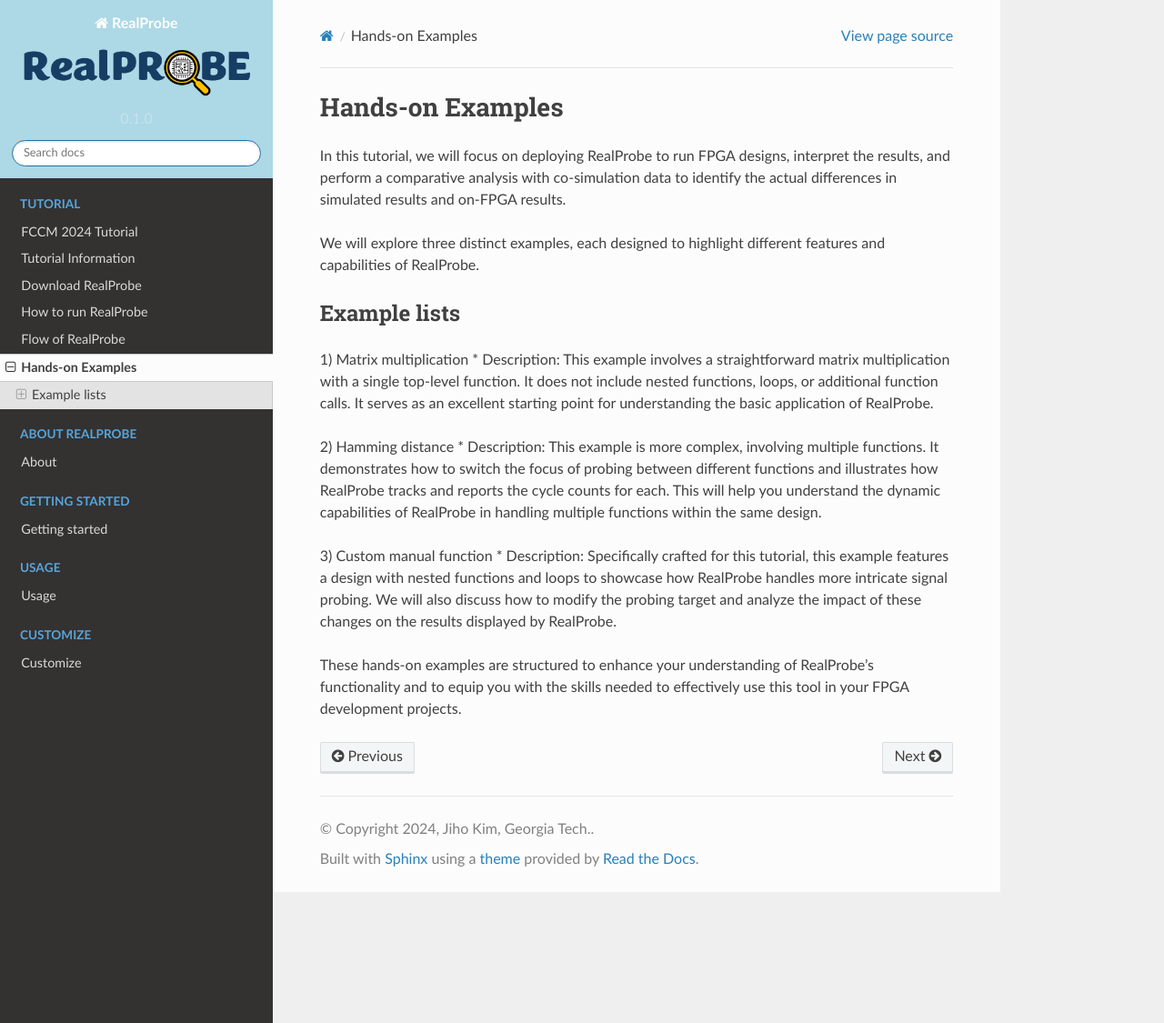
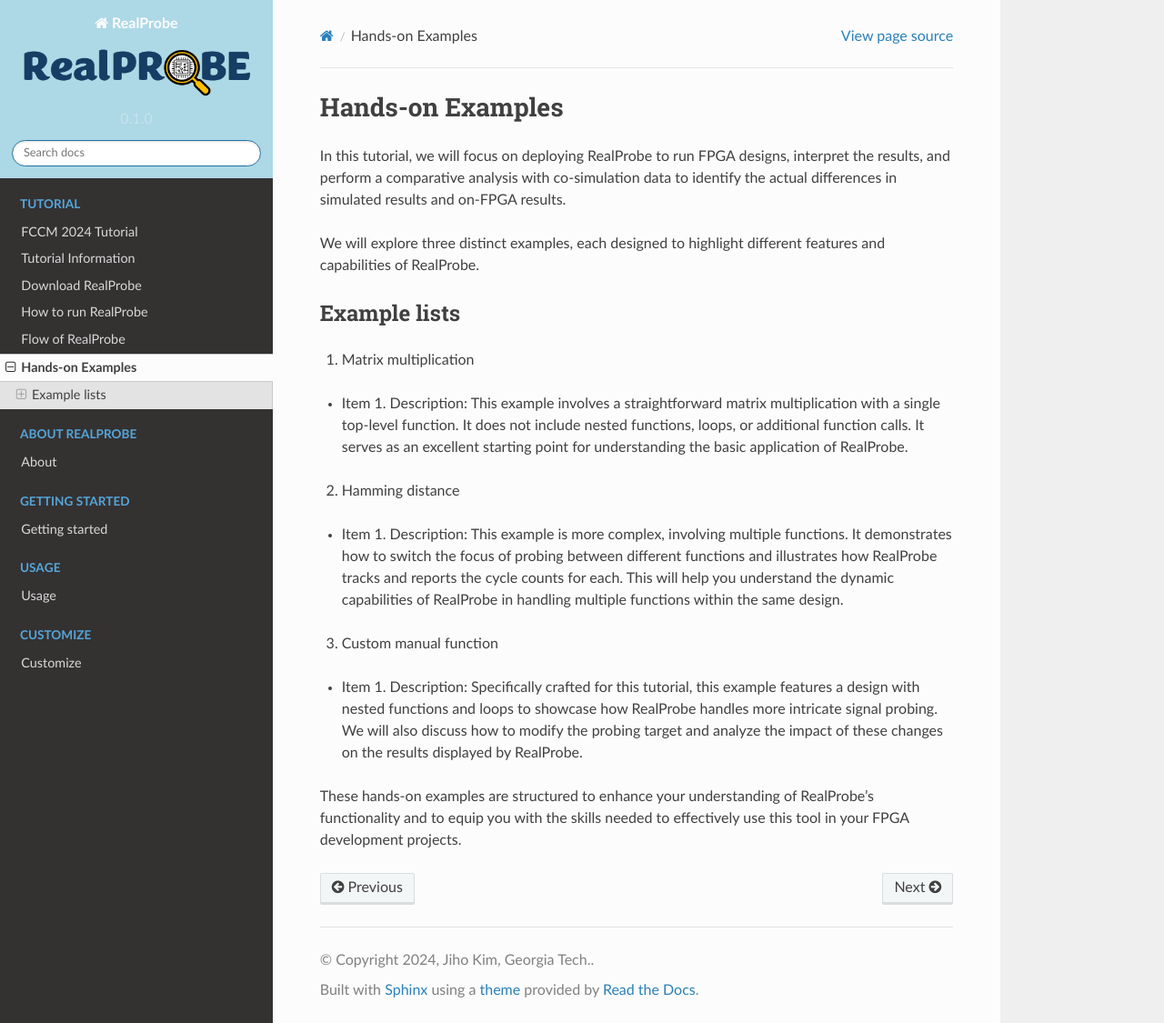
Before and after one commit to sharc-lab/RealProbe-doc, a Sphinx documentation site: the page built from docs/source/tutorial/ex.rst, in a window 1280 px wide and 1125 px high. Shown: the whole window at 91% size. Built offline with Sphinx 7.4.7 and the Read the Docs theme 2.0.0, drawn with Linux system fonts in a browser that asks for light colours; pages that are not in the unit, such as notebooks, are missing from menus.

Commit message:
Update ex.rst

```diff
--- a/docs/source/tutorial/ex.rst
+++ b/docs/source/tutorial/ex.rst
@@ -9,13 +9,16 @@
 ------------
 
 1) Matrix multiplication
-* Description: This example involves a straightforward matrix multiplication with a single top-level function. It does not include nested functions, loops, or additional function calls. It serves as an excellent starting point for understanding the basic application of RealProbe.
+
+* Item 1. Description: This example involves a straightforward matrix multiplication with a single top-level function. It does not include nested functions, loops, or additional function calls. It serves as an excellent starting point for understanding the basic application of RealProbe.
 
 2) Hamming distance
-* Description: This example is more complex, involving multiple functions. It demonstrates how to switch the focus of probing between different functions and illustrates how RealProbe tracks and reports the cycle counts for each. This will help you understand the dynamic capabilities of RealProbe in handling multiple functions within the same design.
+
+* Item 1. Description: This example is more complex, involving multiple functions. It demonstrates how to switch the focus of probing between different functions and illustrates how RealProbe tracks and reports the cycle counts for each. This will help you understand the dynamic capabilities of RealProbe in handling multiple functions within the same design.
 
 3) Custom manual function
-* Description: Specifically crafted for this tutorial, this example features a design with nested functions and loops to showcase how RealProbe handles more intricate signal probing. We will also discuss how to modify the probing target and analyze the impact of these changes on the results displayed by RealProbe.
+
+* Item 1. Description: Specifically crafted for this tutorial, this example features a design with nested functions and loops to showcase how RealProbe handles more intricate signal probing. We will also discuss how to modify the probing target and analyze the impact of these changes on the results displayed by RealProbe.
 
 These hands-on examples are structured to enhance your understanding of RealProbe's functionality and to equip you with the skills needed to effectively use this tool in your FPGA development projects.
 
```
